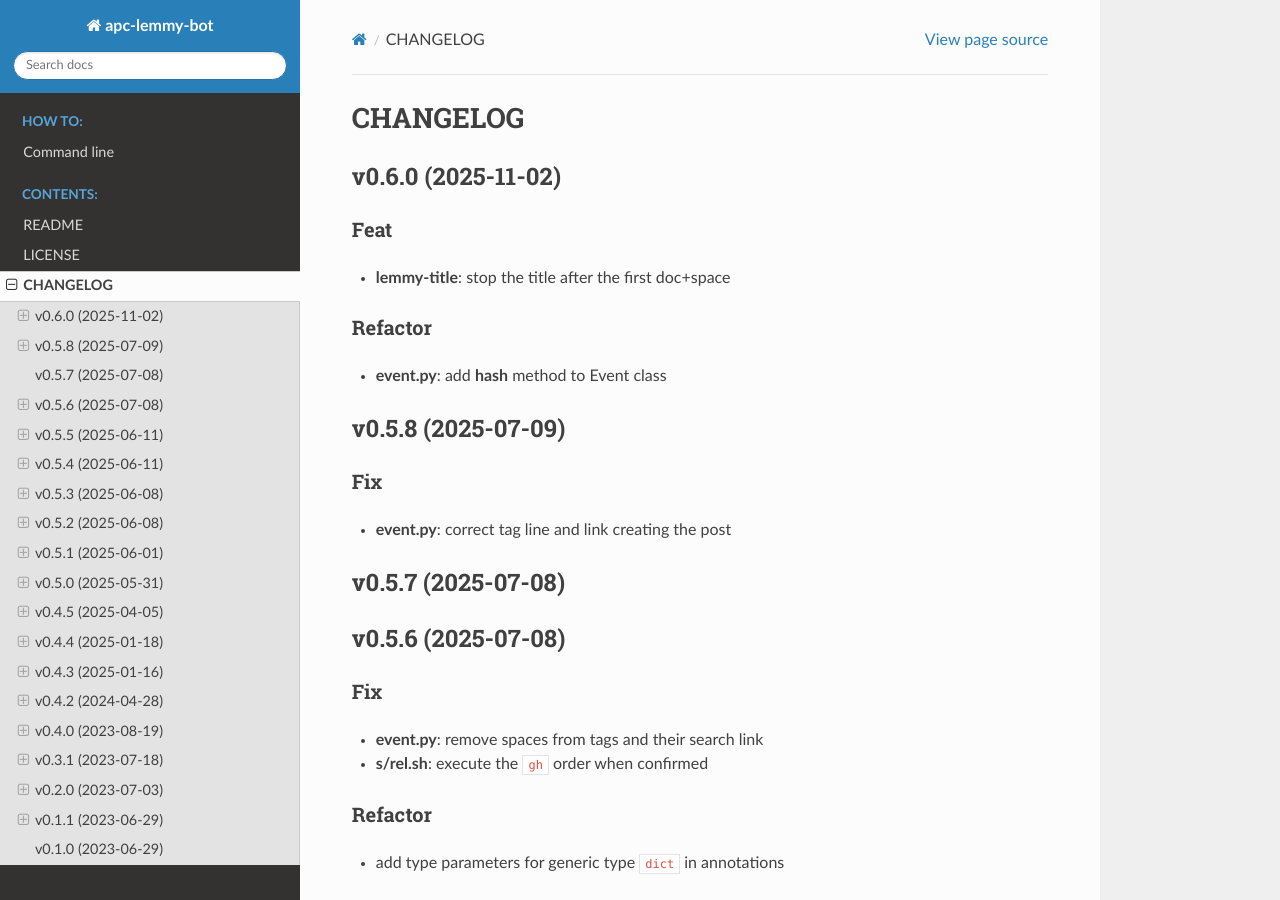
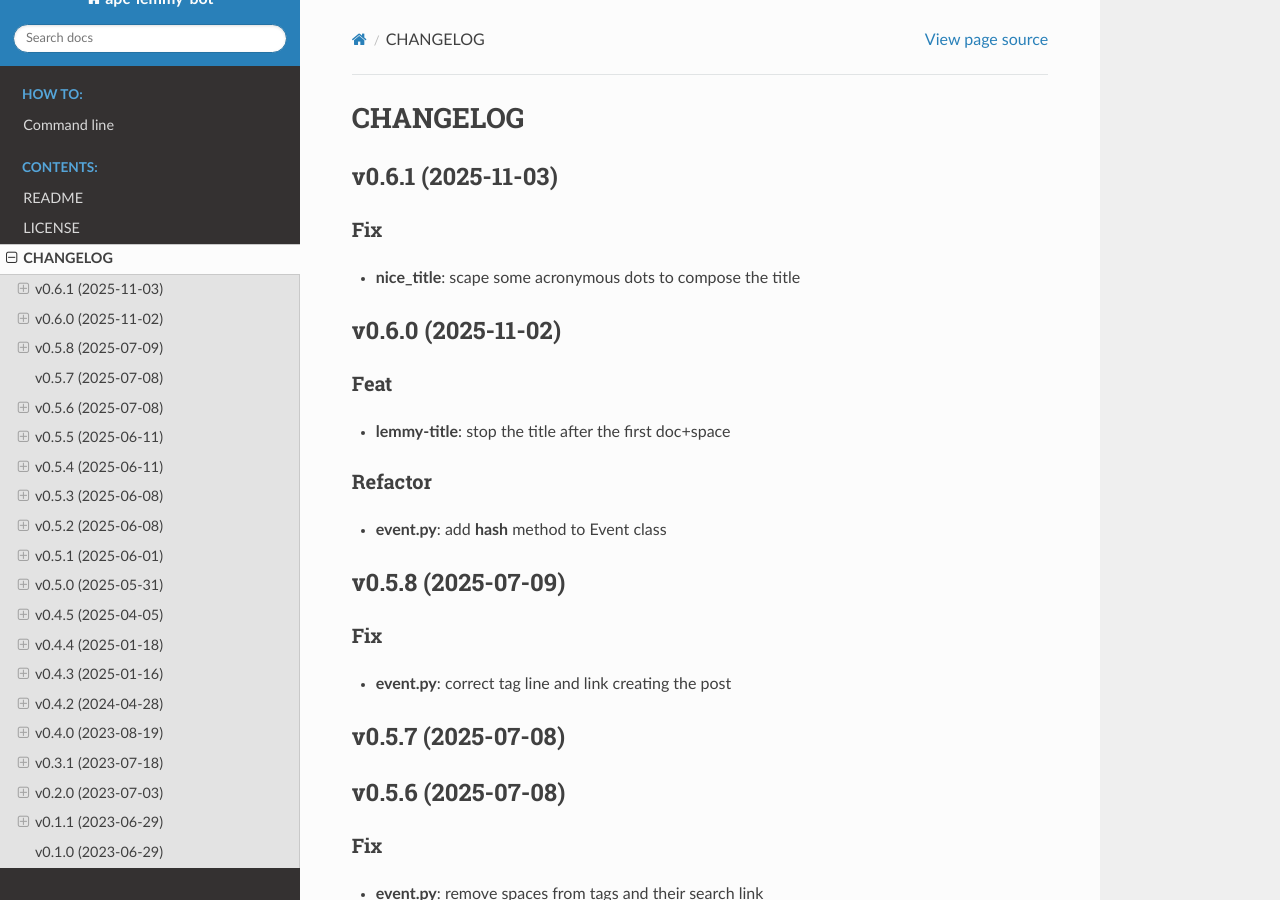
Before and after one commit to carlesmu/apc-lemmy-bot, a Sphinx documentation site: the page built from docs/source/changelog.rst, in a window 1280 px wide and 900 px high. Built offline with Sphinx 7.4.7 and the Read the Docs theme 3.1.0, drawn with Linux system fonts in a browser that asks for light colours.

Commit message:
bump: version 0.6.0 → 0.6.1

```diff
--- a/CHANGELOG.md
+++ b/CHANGELOG.md
@@ -1,3 +1,9 @@
+## v0.6.1 (2025-11-03)
+
+### Fix
+
+- **nice_title**: scape some acronymous dots to compose the title
+
 ## v0.6.0 (2025-11-02)
 
 ### Feat
--- a/apc_lemmy_bot/__init__.py
+++ b/apc_lemmy_bot/__init__.py
@@ -17,7 +17,7 @@
 from dataclasses import dataclass
 
 __app__: str = "apc_lemmy_bot"
-__version__: str = "0.6.0"
+__version__: str = "0.6.1"
 
 LEMMY_MAX_TITLE_LENGTH: int = 199
 
--- a/docs/source/conf.py
+++ b/docs/source/conf.py
@@ -26,7 +26,7 @@
 project = "apc-lemmy-bot"
 project_copyright = "2023-2025, Carles Muñoz Gorriz"
 author = "Carles Muñoz Gorriz"
-release = "0.6.0"
+release = "0.6.1"
 
 # ----------------------------------------------------------------------------
 # -- General configuration ---------------------------------------------------
--- a/pyproject.toml
+++ b/pyproject.toml
@@ -1,7 +1,7 @@
 [project]
 # Used by cx_Freeze
 name = "apc-lemmy-bot"
-version = "0.6.0"
+version = "0.6.1"
 description = "Post supabase events to a Lemmy instance or show them."
 maintainers = [
     {name="Carles Muñoz Gorriz", email="carlesmu@internautas.org"}
```
